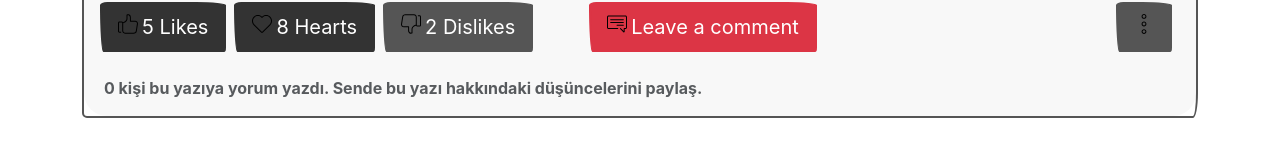
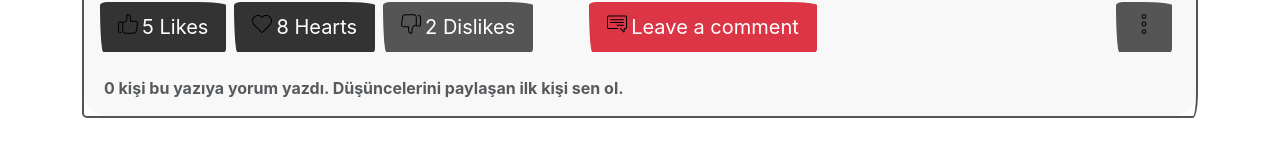
Before and after one commit to burakrzgr/blog-next.js, a Next.js app: page /read in a window 1280 px wide. Shown: the part 496-652 px from the top of the page. Built offline with nearby package versions, Linux system fonts and the light colour scheme; a web font is replaced by a local one.

Commit message:
text düzeltme

```diff
--- a/components/community-action.tsx
+++ b/components/community-action.tsx
@@ -12,7 +12,7 @@ export default function CommunityAction({info}:{info:CommunityInfo}) {
                 <div className="me-2 btn btn-lg btn-danger ms-5"><Image src="/svg/speech.svg" alt="Dislike Icon" width={20} height={20} /><span className="m-0 ms-1">Leave a comment</span></div>
                 <div className="me-2 ms-auto btn btn-lg btn-secondary"><Image src="/svg/more.svg" alt="More Icon" width={20} height={20} /></div>
             </Stack>
-            <div className="me-2 mt-4 text-muted"><span className="m-0 ms-1">{info.comments.length??0} kişi bu yazıya yorum yazdı. Sende bu yazı hakkındaki düşüncelerini paylaş.</span></div>
+            <div className="me-2 mt-4 text-muted"><span className="m-0 ms-1">{info.comments.length??0} kişi bu yazıya yorum yazdı. Düşüncelerini paylaşan ilk kişi sen ol.</span></div>
         </div>
     );
 }
```
